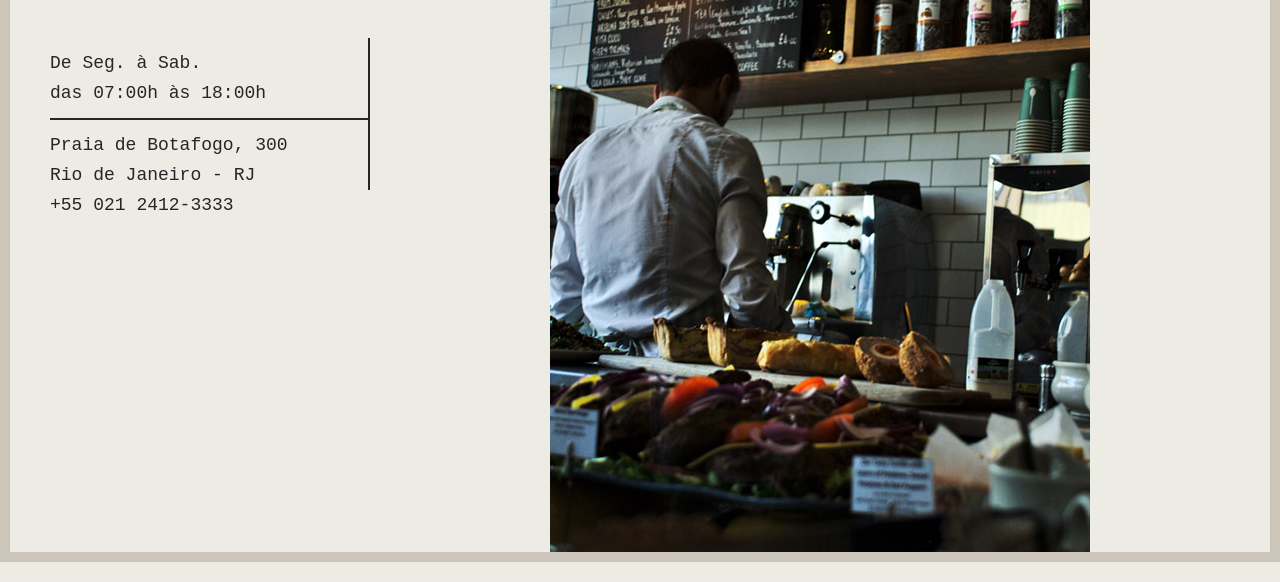
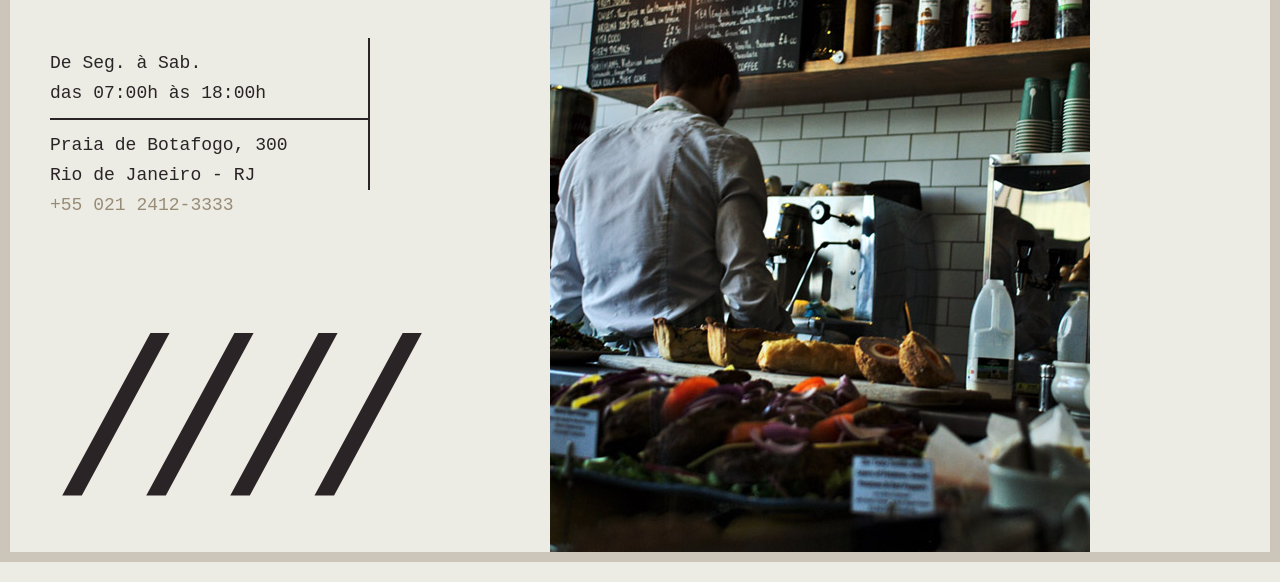
Before and after one commit to nazarepiedady/lescone-static-website, a website: page index.html in a window 1280 px wide. Shown: the part 218-800 px from the top of the page. Drawn offline with nearby package versions, Linux system fonts and the light colour scheme; files that its build step writes are made by us from their sources; a web font is replaced by a local one.

Commit message:
chore: style the `intro-telefone` component

```diff
--- a/css/scss/_intro.scss
+++ b/css/scss/_intro.scss
@@ -27,3 +27,30 @@
 		border-bottom: 2px solid variables.$cinza;
 	}
 }
+
+.intro-telefone {
+	color: variables.$bege-escuro;
+
+	@include mixins.device(small) {
+		margin-bottom: 40px;
+	}
+
+	&::after {
+		display: block;
+		font-size: 220px;
+		color: variables.$cinza;
+		margin-top: 200px;
+		content: '/ / / /';
+		letter-spacing: -90px;
+
+		@include mixins.device(medium) {
+			margin-top: 80px;
+			font-size: 160px;
+			letter-spacing: -70px;
+		}
+
+		@include mixins.device(small) {
+			display: none;
+		}
+	}
+}
```
